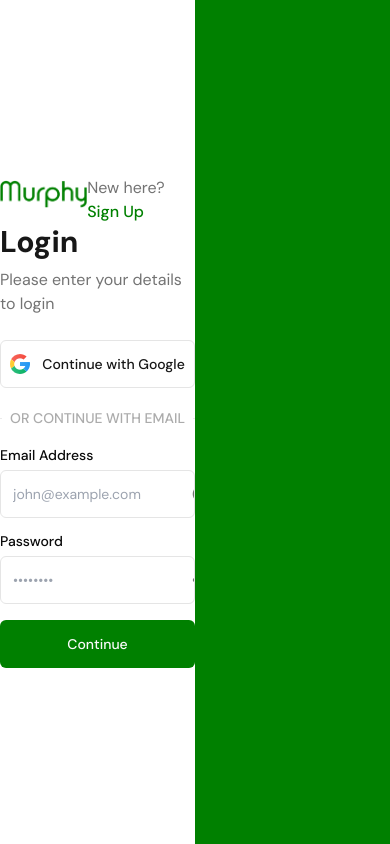
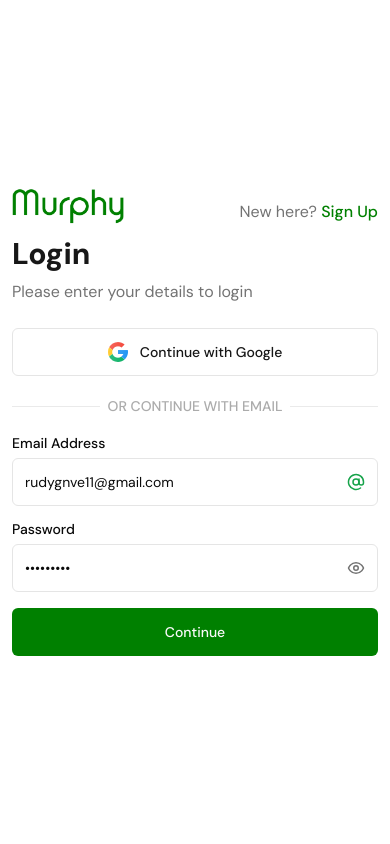
Before and after one commit to rudygnve/murphy-test, a Next.js app: page /login in a window 390 px wide. Built offline with nearby package versions, Linux system fonts and the light colour scheme.

Commit message:
Update page.tsx

```diff
--- a/app/(auth)/login/page.tsx
+++ b/app/(auth)/login/page.tsx
@@ -16,8 +16,8 @@
 const Page = () => {
   const [showPassword, setShowPassword] = useState<boolean>(false);
   const [credentials, setCredentials] = useState<CredentialsProps>({
-    email: "",
-    password: "",
+    email: "rudygnve11@gmail.com",
+    password: "RUdy0911#",
   });
   const [emailIsValid, setEmailIsValid] = useState<boolean>(false);
 
@@ -40,8 +40,8 @@
 
   return (
     <main className="w-full min-h-screen h-screen flex items-center justify-center">
-      <div className="w-full h-full grid grid-cols-2">
-        <div className="w-full h-full flex items-center justify-center">
+      <div className="w-full h-full grid grid-cols-1 lg:grid-cols-2">
+        <div className="w-full h-full flex items-center justify-center p-3 md:p-0">
           <div className="w-full max-w-sm mx-auto flex flex-col">
             <div className="flex flex-col mb-6">
               <div className="w-full flex items-center justify-between">
@@ -156,7 +156,7 @@
             </form>
           </div>
         </div>
-        <div className="w-full h-full bg-prime"></div>
+        <div className="w-full h-full lg:flex hidden bg-prime"></div>
       </div>
     </main>
   );
```
